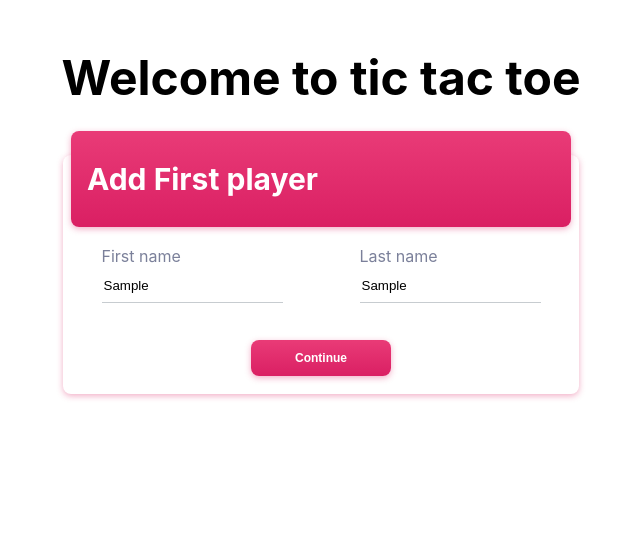
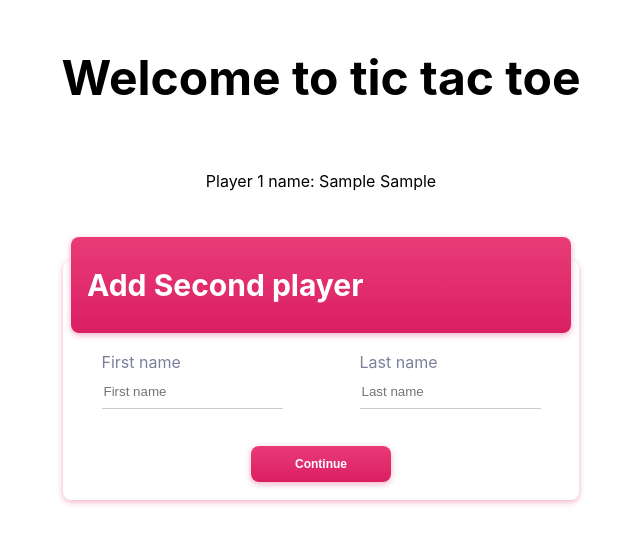
Before and after one commit to Mostafa-YMS/tic-tac-toe, a React (Create React App) app: page / in a window 1280 px wide. Both pictures are taken after typing "Sample", "Sample" into the empty fields and a click on the button "Continue". Shown: the top 544 px of the page, without its empty margins (319-959 px from the left). Built offline with nearby package versions, Linux system fonts and the light colour scheme.

Commit message:
Add players

```diff
--- a/src/App.js
+++ b/src/App.js
@@ -1,9 +1,18 @@
 import Players from "./Pages/Players";
+import { useState, useCallback } from "react";
+import Game from "./Pages/Game";
 
 function App() {
+  const [players, setPlayers] = useState();
+  const changePlayers = useCallback((data) => setPlayers(data), []);
+
   return (
     <div>
-      <Players />
+      {players?.firstPlayer && players?.secondPlayer ? (
+        <Game players={players} setPlayers={changePlayers} />
+      ) : (
+        <Players players={players} setPlayers={changePlayers} />
+      )}
     </div>
   );
 }
--- /dev/null
+++ b/src/Pages/Game/index.js
@@ -0,0 +1,5 @@
+const Game = () => {
+  return <div></div>;
+};
+
+export default Game;
--- a/src/Pages/Players/PlayersStyles.js
+++ b/src/Pages/Players/PlayersStyles.js
@@ -85,3 +85,7 @@ export const errorStyle = {
   color: "red",
   fontSize: "14px",
 };
+
+export const titleStyle = { fontWeight: "700", fontSize: "48px" };
+
+export const firstPlayerStyle = { marginBottom: "70px" };
--- a/src/Pages/Players/index.jsx
+++ b/src/Pages/Players/index.jsx
@@ -2,6 +2,7 @@ import { useState } from "react";
 import {
   buttonStyle,
   errorStyle,
+  firstPlayerStyle,
   formStyle,
   headerStyle,
   inputContainerStyle,
@@ -10,16 +11,19 @@ import {
   labelStyle,
   mainBoxStyle,
   mainTitleStyle,
+  titleStyle,
 } from "./PlayersStyles";
 
-const Players = () => {
+const Players = ({ players, setPlayers }) => {
   const [firstName, setFirstName] = useState();
   const [lastName, setLastName] = useState();
   const [error, setError] = useState(false);
+
   const handleFirstNameChange = (e) => {
     error && setError(false);
     setFirstName(e.target.value);
   };
+
   const handleLastNameChange = (e) => {
     error && setError(false);
     setLastName(e.target.value);
@@ -27,7 +31,37 @@ const Players = () => {
 
   const handleContinue = (e) => {
     e.preventDefault();
+
     if (firstName?.trim() && lastName?.trim()) {
+      if (!players?.firstPlayer) {
+        localStorage.setItem(
+          "players",
+          JSON.stringify({
+            firstPlayer: { firstName, lastName },
+          })
+        );
+        setPlayers &&
+          setPlayers({
+            firstPlayer: { firstName, lastName },
+          });
+
+        setFirstName();
+        setLastName();
+      } else {
+        localStorage.setItem(
+          "players",
+          JSON.stringify({
+            ...players,
+            secondPlayer: { firstName, lastName },
+          })
+        );
+
+        setPlayers &&
+          setPlayers({
+            ...players,
+            secondPlayer: { firstName, lastName },
+          });
+      }
     } else {
       setError(true);
     }
@@ -35,13 +69,19 @@ const Players = () => {
 
   return (
     <form style={formStyle} onSubmit={handleContinue}>
-      <p style={{ fontWeight: "700", fontSize: "48px" }}>
-        Welcome to tic tac toe
-      </p>
+      <p style={titleStyle}>Welcome to tic tac toe</p>
+
+      {players?.firstPlayer && (
+        <p
+          style={firstPlayerStyle}
+        >{`Player 1 name: ${players?.firstPlayer?.firstName} ${players?.firstPlayer?.lastName}`}</p>
+      )}
 
       <div style={mainBoxStyle}>
         <div style={headerStyle}>
-          <p style={mainTitleStyle}>Add First player</p>
+          <p style={mainTitleStyle}>
+            {!players?.firstPlayer ? "Add First player" : "Add Second player"}
+          </p>
         </div>
 
         {error && (
```
